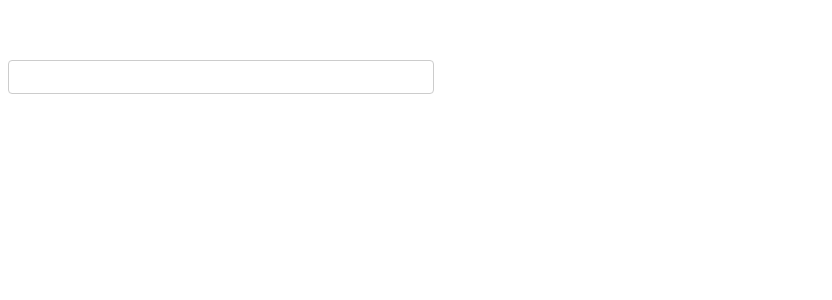
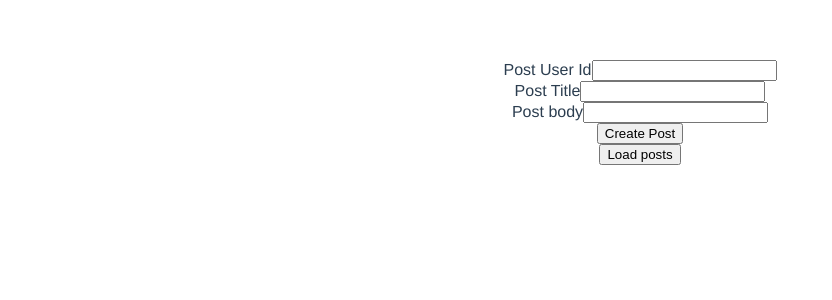
Before and after one commit to Elkafhi-Youssef/startvue, a Vue app: page / in a window 1280 px wide. Shown: the top 300 px of the page, without its empty margins (0-832 px from the left). Built offline with nearby package versions, Linux system fonts and the light colour scheme.

Commit message:
Get and post data with axios

```diff
--- a/package.json
+++ b/package.json
@@ -8,6 +8,7 @@
     "lint": "vue-cli-service lint"
   },
   "dependencies": {
+    "axios": "^0.26.1",
     "core-js": "^3.8.3",
     "vue": "^3.2.13"
   },
--- a/src/App.vue
+++ b/src/App.vue
@@ -1,15 +1,17 @@
 <template>
   <div>
-  <Input v-model="name"/>
+    <CreatePost/>
+  <post-list/>
   </div>
 </template>
 
 <script>
-import Input from "./components/Input.vue";
+import PostList from "./components/PostList.vue";
+import CreatePost from "./components/CreatePost.vue";
 
 export default {
   name: "App",
-  components:{Input},
+  components:{PostList,CreatePost},
   data() {
     return {
       name:'',
--- /dev/null
+++ b/src/components/CreatePost.vue
@@ -0,0 +1,48 @@
+<template>
+  <div>
+    <form @submit.prevent="createPost">
+      <div>
+        <label for="userId">Post User Id</label>
+        <input type="text" v-model="formData.userId"  id="userId">
+      </div>
+      <div>
+        <label for="title">Post Title</label>
+        <input type="text" v-model="formData.title"  id="title">
+      </div>
+      <div>
+        <label for="body">Post body</label>
+        <input type="text" v-model="formData.body"  id="body">
+      </div>
+      <button>Create Post</button>
+    </form>
+  </div>
+</template>
+
+<script>
+import axios from 'axios'
+  export default {
+    name:'CreatePost',
+    data(){
+      return{
+        formData:{
+          userId:'',
+          title:'',
+          body:''
+        }
+      }
+
+    },
+    methods:{
+      createPost(){
+        axios.post('https://jsonplaceholder.typicode.com/posts',this.formData)
+        .then(response =>{
+          console.log(response);
+        }).catch(error=> console.log(error))
+      }
+    }
+  }
+</script>
+
+<style scoped>
+
+</style>
--- a/src/components/Input.vue
+++ b/src/components/Input.vue
@@ -9,7 +9,6 @@
     name:'Input-com',
     data(){
       return {
-
       }
     },
     props:{
--- /dev/null
+++ b/src/components/PostList.vue
@@ -0,0 +1,41 @@
+<template>
+  <div>
+    <button @click="getPosts">Load posts</button>
+    <div v-for="post in posts" :key="post.id">
+    <h3>{{post.id}}.{{post.title}}</h3>
+    <p>{{post.body}}</p>
+    <h3 v-if="errormessage">{{errormessage}}</h3>
+    <hr/>
+    </div>
+  </div>
+</template>
+
+<script>
+import axios from 'axios'
+  export default {
+    name:'PostList-com ',
+    data(){
+      return{
+        posts:[],
+        errormessage:''
+      }
+    },
+    methods:{
+      getPosts(){
+        axios.get('https://jsonplaceholder.typicode.com/posts')
+        .then(response =>{
+          console.log(response.data);
+          this.posts = response.data;
+        })
+        .catch(error=>{
+          console.log(error);
+          this.errormessage='Error retriving data'
+        })
+      }
+    }
+  }
+</script>
+
+<style scoped>
+
+</style>
```
Also changed, not shown: 1 other file (tests, documents, lock files or other folders).
